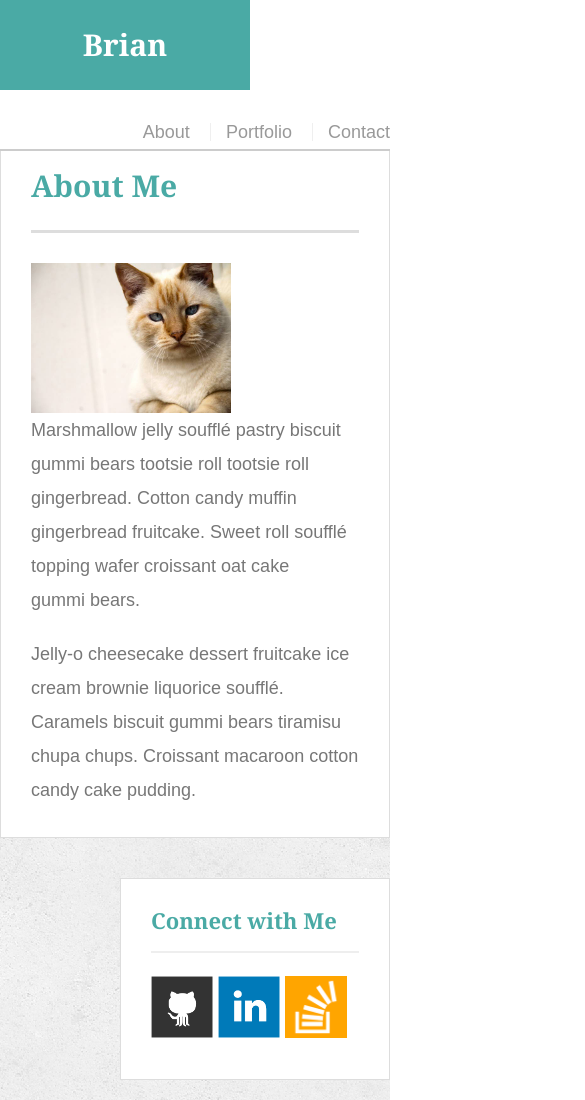
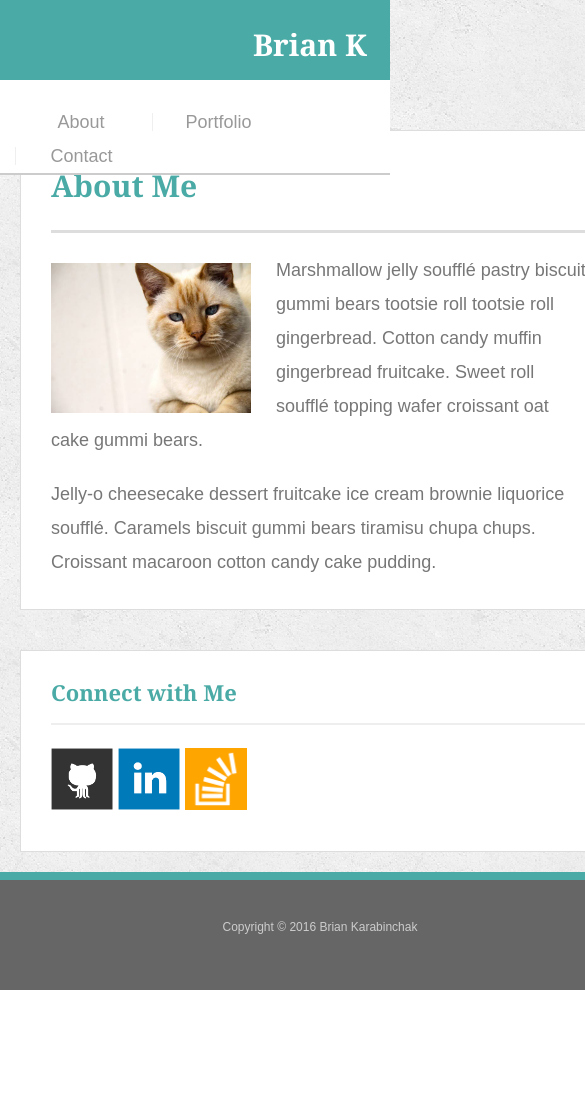
Before and after one commit to bjk116/responsiveportfolio, a plain HTML site: page index.html in a window 390 px wide. Shown: the top 1100 px of the page, 585 px wide, since content can reach past the window. After the commit the page ends 990 px from the top, so only its background shows below. Drawn offline with Linux system fonts and the light colour scheme.

Commit message:
Finished responsive portfolio

```diff
--- a/assets/css/style.css
+++ b/assets/css/style.css
@@ -61,6 +61,7 @@ h3 {
   color: #fff;
   background: #fff;
   border-bottom: 2px solid #ccc;
+  height: auto;
 }
 
 #logo {
@@ -237,3 +238,66 @@ input[type=submit] {
   background: #4aaaa5;
   border: 0 none;
 }
+
+@media only screen and (max-width: 980px){
+
+}
+
+@media only screen and (max-width: 768px){
+  .main-section{
+    margin-top:0%;
+    width:700px;
+    margin-left:34px;
+  }
+  .container{
+    max-width:768px;
+    height:50px;
+  }
+  .sidebar{
+    float:left;
+    margin-left:34px;
+    max-width:650px;
+
+  }
+  #connect{
+    width:500px;
+  }
+}
+
+@media only screen and (max-width: 640px){
+  .work{
+    width:500px;
+    height:500px;
+  }
+  .work h3{
+    bottom:150px;
+  }
+  .main-section{
+    width:600px;
+    margin-left:20px;
+  }
+  footer{
+    width:640px;
+  }
+  .sidebar{
+    width:600px;
+    margin-left:20px;
+  }
+  #connect{
+    width:600px;
+  }
+  nav{
+    width:100%;
+  }
+  nav a{
+    text-align: center;
+    width:30%;
+  }
+  #logo{
+    height:80px;
+    width:620px;
+  }
+  .masthead{
+    width:640px;
+  }
+}
--- a/index.html
+++ b/index.html
@@ -13,7 +13,7 @@
 
   <header id="masthead">
     <div class="container">
-      <a href="index.html" id="logo">Brian Karabinchak</a>
+      <a href="index.html" id="logo">Brian K</a>
       <nav>
         <a href="index.html">About</a>
         <a href="portfolio.html">Portfolio</a>
```
Also changed, not shown: contact.html (+1 -1 lines), portfolio.html (+1 -1 lines).
